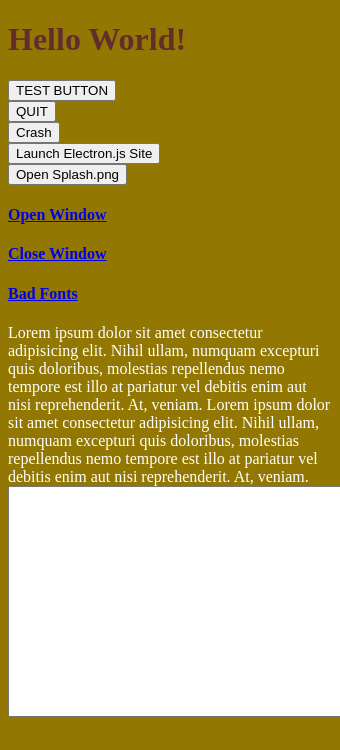
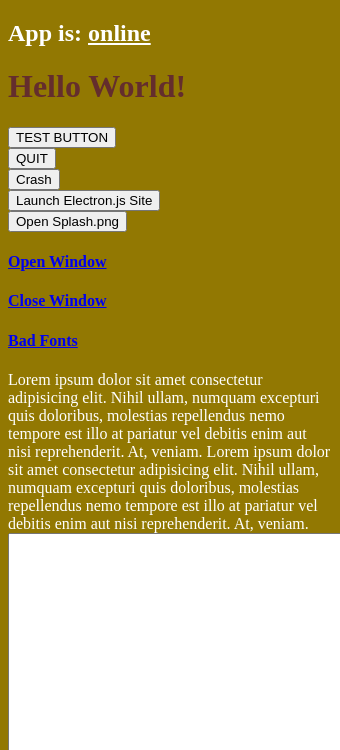
Before and after one commit to sachuverma/ElectronJS-Basics, an Electron app: page index.html in a window 340 px wide. Shown: the top 750 px of the page. Drawn offline with Linux system fonts and the light colour scheme.

Commit message:
notifiaction

```diff
--- a/index.html
+++ b/index.html
@@ -19,6 +19,7 @@
     </style>
   </head>
   <body>
+    <h2>App is: <u id="status"></u></h2>
     <h1 style="color: rgb(100, 45, 45)">Hello World!</h1>
     <button id="test-button">TEST BUTTON</button> <br>
     <button id="quit-button">QUIT</button> <br>
@@ -67,6 +68,19 @@
     <input type="range" name="range" id="range" min="0" max="100">
 
     <script>
+      const statusNode = document.getElementById('status')
+      statusNode.innerHTML = navigator.onLine ? 'online':'offline'
+
+      setTimeout(() => {
+        let notif = new Notification('Electron App', {
+          body: 'this is notification!'
+        })
+        console.log(notif)
+
+      }, 2000)
+    </script>
+
+    <script>
       const {webFrame, shell} = require('electron')
 
       const showSite = e => {
--- a/main.js
+++ b/main.js
@@ -9,7 +9,7 @@ const bcrypt = require('bcrypt');
 const windowStateKeeper = require('electron-window-state');
 
 console.log(process.type)
-
+app.disableHardwareAcceleration()
 
 
 console.log('Checking ready: '+ app.isReady());
@@ -75,6 +75,7 @@ function createWindow () {
     webPreferences: {
       nodeIntegration: true,
       enableRemoteModule: true,
+      // offscreen: true,
     },
     // frame: false,
     show: false
```
Also changed, not shown: preload.js (added).
